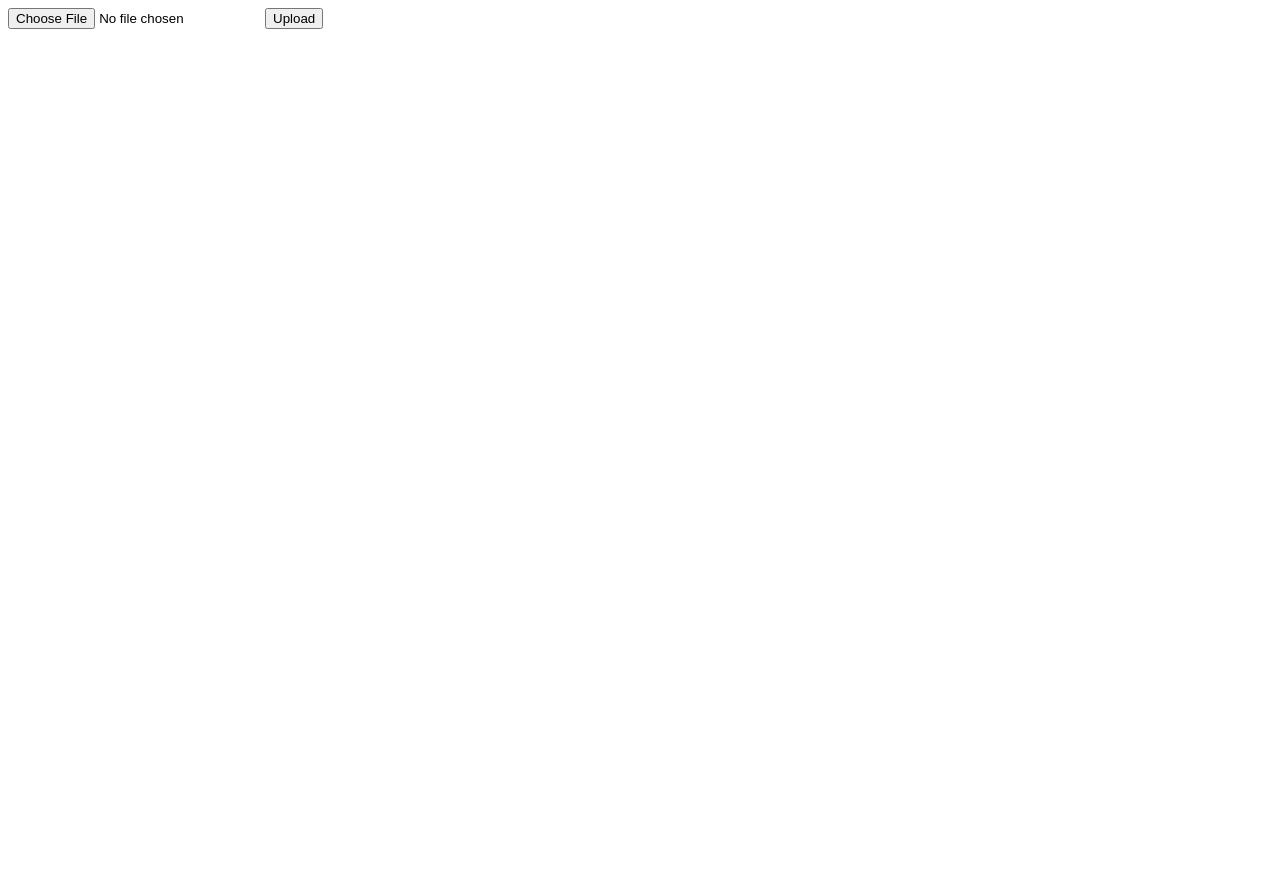
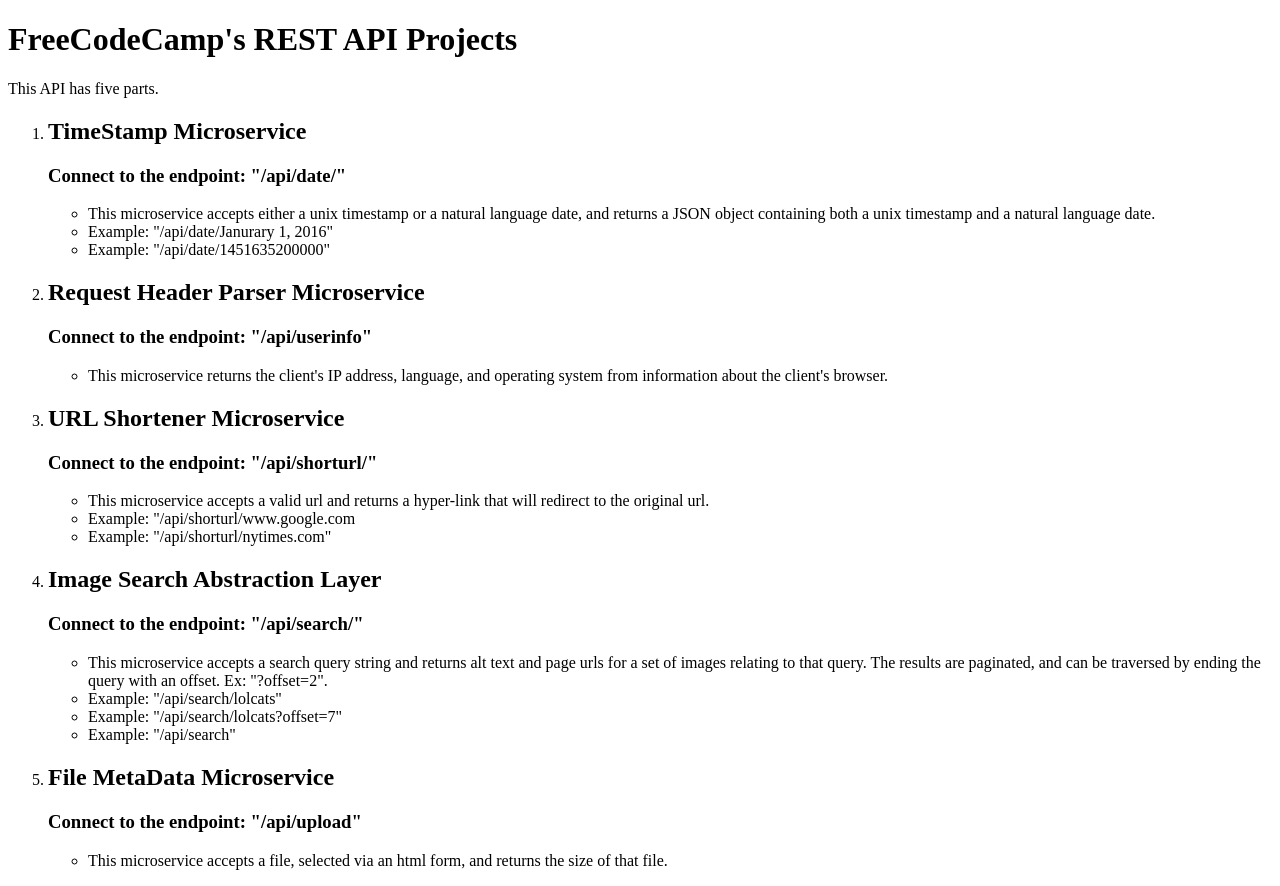
Before and after one commit to fugalfunkster/FCC-REST-PROJECTS, a website: page public/index.html in a window 1280 px wide. Before the commit the page ends 800 px from the top, so only its background shows below. Drawn offline with Linux system fonts and the light colour scheme.

Commit message:
added api overview in html

```diff
--- a/public/index.html
+++ b/public/index.html
@@ -1,10 +1,59 @@
+<!DOCTYPE html>
 
-<!DOCTYPE html>
-<html>
+<head></head>
 <body>
-	<form id="file-form" enctype="multipart/form-data" action="/api/upload" method="POST">
-		<input type="file" name="the-file" />
-		<input type="submit" value="Upload" />
-	</form>
+  <h1>FreeCodeCamp's REST API Projects</h1>
+    <p>This API has five parts.</p>
+
+    <ol>
+
+      <li>
+        <h2>TimeStamp Microservice</h2>
+          <h3>Connect to the endpoint: "/api/date/"</h3>
+            <ul>
+              <li>This microservice accepts either a unix timestamp or a natural language date, and returns a JSON object containing both a unix timestamp and a natural language date.</li>
+              <li>Example: "/api/date/Janurary 1, 2016"</li>
+              <li>Example: "/api/date/1451635200000"</li>
+            </ul>
+      </li>
+
+      <li>
+        <h2>Request Header Parser Microservice</h2>
+          <h3>Connect to the endpoint: "/api/userinfo"</h3>
+            <ul>
+              <li>This microservice returns the client's IP address, language, and operating system from information about the client's browser.</li>
+            </ul>
+      </li>
+
+      <li>
+        <h2>URL Shortener Microservice</h2>
+          <h3>Connect to the endpoint: "/api/shorturl/"</h3>
+            <ul>
+              <li>This microservice accepts a valid url and returns a hyper-link that will redirect to the original url.</li>
+              <li>Example: "/api/shorturl/www.google.com</li>
+              <li>Example: "/api/shorturl/nytimes.com"</li>
+            </ul>
+      </li>
+
+      <li>
+        <h2>Image Search Abstraction Layer</h2>
+          <h3>Connect to the endpoint: "/api/search/"</h3>
+            <ul>
+              <li>This microservice accepts a search query string and returns alt text and page urls for a set of images relating to that query. The results are paginated, and can be traversed by ending the query with an offset. Ex: "?offset=2". </li>
+              <li>Example: "/api/search/lolcats"</li>
+              <li>Example: "/api/search/lolcats?offset=7"</li>
+              <li>Example: "/api/search"</li>
+            </ul>
+      </li>
+
+      <li>
+        <h2>File MetaData Microservice</h2>
+          <h3>Connect to the endpoint: "/api/upload"</h3>
+            <ul>
+              <li>This microservice accepts a file, selected via an html form, and returns the size of that file.</li>
+            </ul>
+        </li>
+
+    </ol>
+
 </body>
-</html>
```
Also changed, not shown: routes/APIrouter.js (+6 -1 lines).
